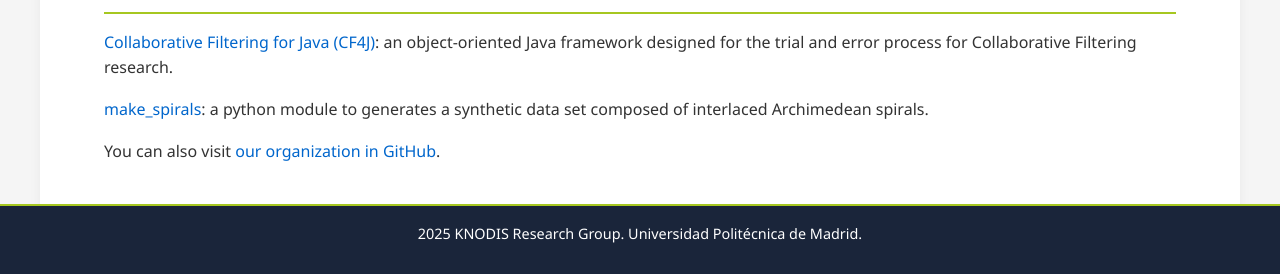
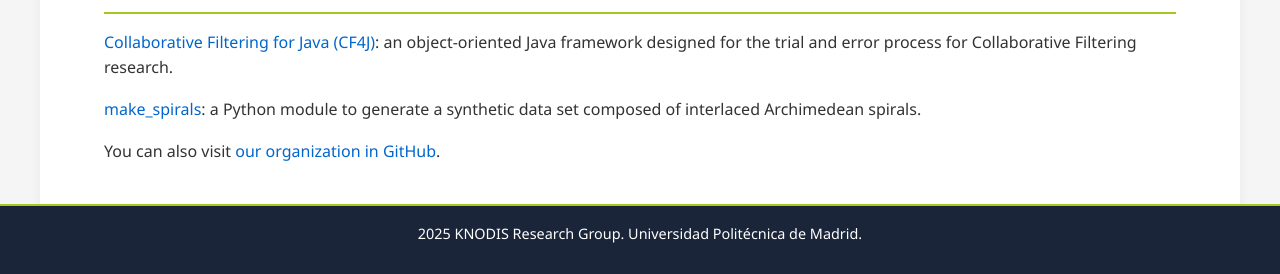
Before and after one commit to KNODIS-Research-Group/knodis-research-group.github.io, a Jekyll site: the page built from index.md, in a window 1280 px wide and 900 px high, scrolled down 4445 px. Shown: the part 523-797 px from the top of the window. Built offline with Jekyll 4.4.1, drawn with Linux system fonts in a browser that asks for light colours.

Commit message:
Corrección de erratas

```diff
--- a/index.md
+++ b/index.md
@@ -134,5 +134,5 @@ Through this blend of cutting-edge research, innovation in teaching, and industr
 ## Research resources
 
 - [Collaborative Filtering for Java (CF4J)](http://cf4j.etsisi.upm.es/): an object-oriented Java framework designed for the trial and error process for Collaborative Filtering research.
-- [make_spirals](https://github.com/KNODIS-Research-Group/make_spirals): a python module to generates a synthetic data set composed of interlaced Archimedean spirals.
+- [make_spirals](https://github.com/KNODIS-Research-Group/make_spirals): a Python module to generate a synthetic data set composed of interlaced Archimedean spirals.
 - You can also visit [our organization in GitHub](https://github.com/KNODIS-Research-Group){:target="_blank"}.
```
